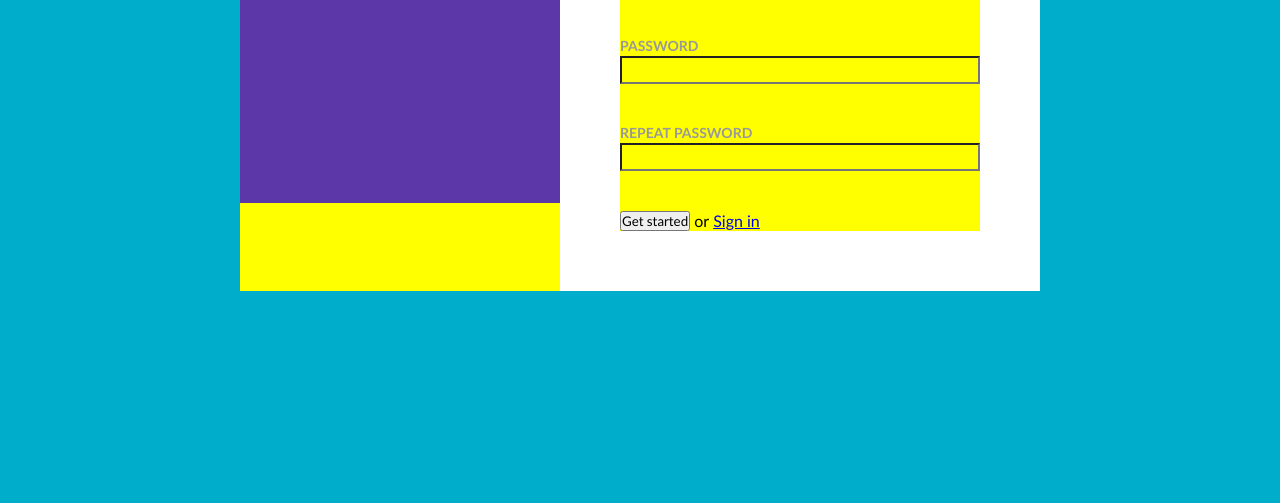
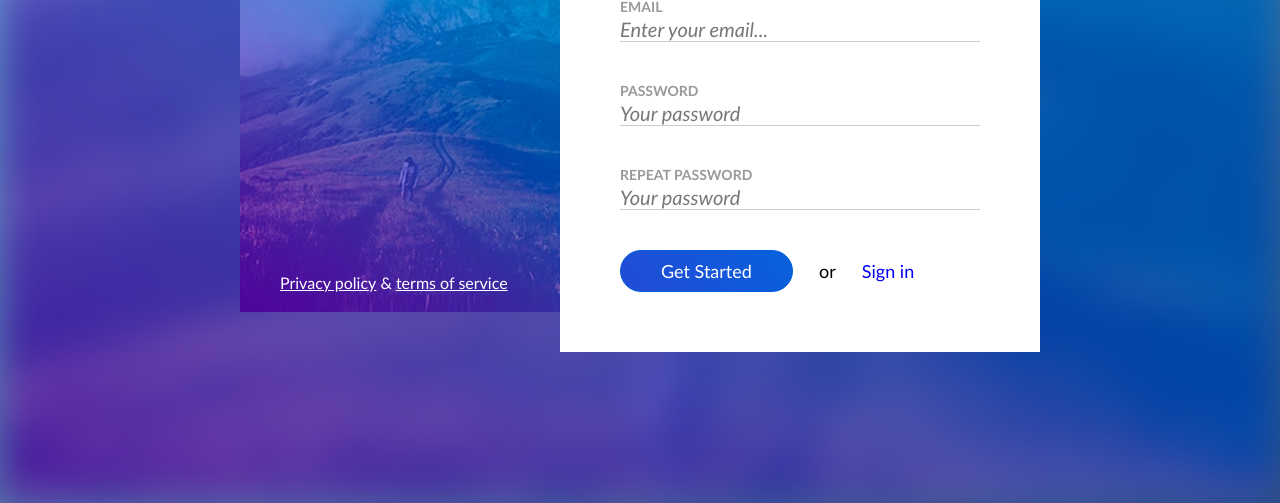
Before and after one commit to RutaMurav/6-Signup, a plain HTML site: page index.html in a window 1280 px wide. Shown: the part 297-800 px from the top of the page. Drawn offline with Linux system fonts and the light colour scheme.

Commit message:
monday work

```diff
--- /dev/null
+++ b/css/form.css
@@ -0,0 +1,54 @@
+.form {
+  display: inline-block;
+  width: 100%;
+}
+
+.form-row {
+  display: inline-block;
+  width: 100%;
+}
+.form-row + .form-row {
+  margin-top: 40px;
+}
+
+label {
+  display: inline-block;
+  width: 100%;
+  color: #999;
+  text-transform: uppercase;
+  font-weight: bold;
+  font-size: 14px;
+}
+
+input {
+  display: inline-block;
+  width: 100%;
+  font-size: 20px;
+  border: none;
+  border-bottom: 1px solid #ccc;
+}
+::placeholder {
+  color: #777;
+  font-style: italic;
+}
+input:focus {
+  outline: 2px solid #005dda;
+}
+
+button {
+  padding: 10px 40px;
+  font-size: 18px;
+  line-height: 20px;
+  color: #fff;
+  text-transform: capitalize;
+  background-color: #005dda;
+  background: linear-gradient(49deg, #234ad5 0%, #0661dd 100%);
+  border: 1px solid #005dda;
+  border-radius: 21px;
+}
+
+button:hover {
+  cursor: pointer;
+  background-color: #024eb3;
+  background: linear-gradient(49deg, #0661dd 0%, #234ad5 100%);
+}
--- a/css/main.css
+++ b/css/main.css
@@ -8,27 +8,40 @@ body * {
 }
 
 body {
-  background-color: #00adcb;
+  background: #76b1dd;
+  background: linear-gradient(151deg, #76b1dd 0%, #2f4f7d 100%);
+  position: relative;
+}
+
+.background {
+  height: 100vh;
+  background-image: url(../img/hill.jpg);
+  background-repeat: no-repeat;
+  background-size: cover;
+  background-position: center;
+  filter: blur(20px);
 }
 
 .container {
   display: inline-block;
   width: 800px;
-  margin-top: 100px;
-  margin-left: calc((100% - 800px) / 2);
-  background-color: yellow;
+  position: absolute;
+  top: 50%;
+  left: 50%;
+  transform: translate(-50%, -50%);
 }
 
 .left-column {
   width: 40%;
-  height: 400px;
   padding: 40px;
-  float: left;
   background-color: #5c37a8;
-  background-image: url(../img/left-column.png)
+  background-image: url(../img/hill.jpg);
   background-repeat: no-repeat;
   background-size: cover;
   background-position: center;
+  position: absolute;
+  top: 40px;
+  bottom: 40px;
 }
 
 .main-title {
@@ -39,8 +52,11 @@ body {
 
 .bottom-links {
   display: inline-block;
-  width: 100%;
   color: #fff;
+  position: absolute;
+  bottom: 20px;
+  left: 40px;
+  right: 40px;
 }
 
 .link {
@@ -52,48 +68,38 @@ body {
 
 .right-column {
   width: 60%;
-  float: left;
+  float: right;
   padding: 60px;
   background-color: #fff;
-  position: relative;
 }
 
 .close {
   display: inline-block;
   width: 60px;
   height: 60px;
-  background-color: red;
   position: absolute;
   top: 0;
   right: 0;
+  font-size: 30px;
+  text-align: center;
+  line-height: 54px;
 }
 
-.form {
+.form-row > span {
   display: inline-block;
-  width: 100%;
-  background-color: yellow;
+  padding: 11px;
+  margin-left: 11px;
+  line-height: 20px;
+  font-size: 18px;
 }
 
-.form-row {
+.form-row > a {
   display: inline-block;
-  width: 100%;
+  padding: 11px;
+  line-height: 20px;
+  font-size: 18px;
+  text-decoration: none;
 }
-.form-row + .form-row {
-  margin-top: 40px;
+.form-row > a:hover {
+  text-decoration: underline;
 }
-
-label {
-  display: inline-block;
-  width: 100%;
-  color: #999;
-  text-transform: uppercase;
-  font-weight: bold;
-  font-size: 14px;
-}
-
-input {
-  display: inline-block;
-  width: 100%;
-  font-size: 20px;
-  background-color: yellow;
-}
--- a/index.html
+++ b/index.html
@@ -7,9 +7,12 @@
     <meta name="viewport" content="width=device-width, initial-scale=1.0">
     <title>Sign up</title>
     <link rel="stylesheet" href="./css/main.css">
+    <link rel="stylesheet" href="./css/form.css">
+    <link rel="shortcut icon" href="./favicon.png" type="image/png">
 </head>
 
 <body>
+    <div class="background"></div>
     <main class="container">
         <div class="left-column">
             <h1 class="main-title">Sign up</h1>
@@ -24,19 +27,19 @@
             <form class="form">
                 <div class="form-row">
                     <label for="username">Username</label>
-                    <input id="username" type="text" required>
+                    <input id="username" type="text" placeholder="Enter your username..." required>
                 </div>
                 <div class="form-row">
                     <label for="email">Email</label>
-                    <input id="email" type="email" required>
+                    <input id="email" type="email" placeholder="Enter your email..." required>
                 </div>
                 <div class="form-row">
                     <label for="pass">Password</label>
-                    <input id="pass" type="password" required>
+                    <input id="pass" type="password" placeholder="Your password" required>
                 </div>
                 <div class="form-row">
                     <label for="re-pass">Repeat password</label>
-                    <input id="re-pass" type="password" required>
+                    <input id="re-pass" type="password" placeholder="Your password" required>
                 </div>
                 <div class="form-row">
                     <button type="submit">Get started</button>
```
Also changed, not shown: img/favicon.png (added), img/hill-big.jpg (added), img/hill.jpg (added).
